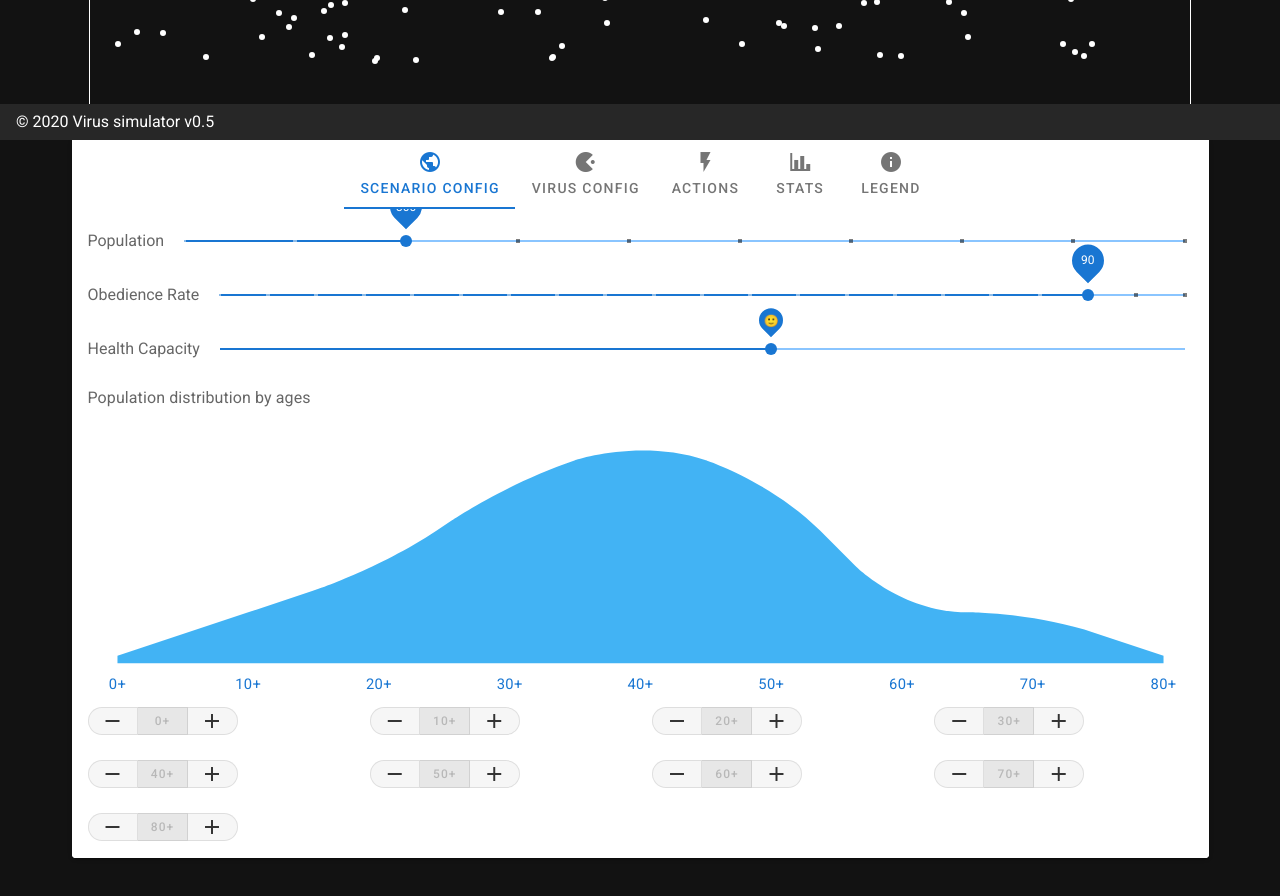
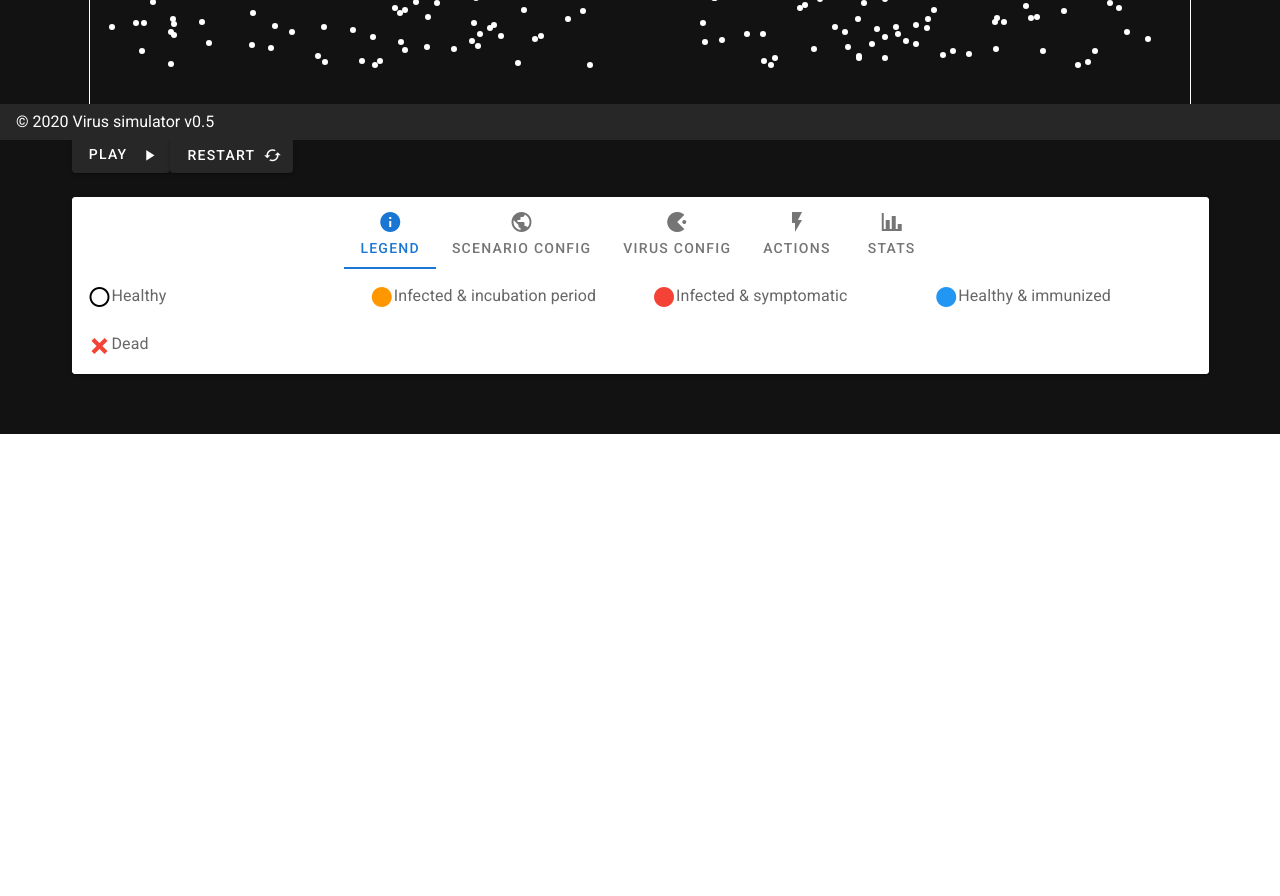
Before and after one commit to jchumillas/virus-simulator, a Nuxt app: page / in a window 1280 px wide. Shown: the part 660-1556 px from the top of the page. After the commit the page ends 1094 px from the top, so only its background shows below. Built offline with nearby package versions, Linux system fonts and the light colour scheme.

Commit message:
play, pause and frame rate to 30

```diff
--- a/pages/index.vue
+++ b/pages/index.vue
@@ -12,10 +12,22 @@
     </v-row>
     <v-row>
       <v-col>
+        <v-btn @click="stop = !stop">
+          <span v-if="!stop">Pause <v-icon right dark>mdi-pause</v-icon></span>
+          <span v-if="stop">Play <v-icon right dark>mdi-play</v-icon></span>
+        </v-btn>
+        <v-btn @click="updateBalls()">Restart<v-icon right dark>mdi-cached</v-icon></v-btn>
+      </v-col>
+    </v-row>
+    <v-row>
+      <v-col>
         <v-card light>
-          <v-tabs v-model="tab" centered icons-and-text>
+          <v-tabs v-model="active_tab" centered icons-and-text>
             <v-tabs-slider></v-tabs-slider>
-
+            <v-tab href="#tab-legend">
+              Legend
+              <v-icon>mdi-information</v-icon>
+            </v-tab>
             <v-tab href="#tab-scenario">
               Scenario config
               <v-icon>mdi-earth</v-icon>
@@ -32,12 +44,36 @@
               Stats
               <v-icon>mdi-chart-bar</v-icon>
             </v-tab>
-            <v-tab href="#tab-legend">
-              Legend
-              <v-icon>mdi-information</v-icon>
-            </v-tab>
           </v-tabs>
-          <v-tabs-items v-model="tab" light>
+          <v-tabs-items v-model="active_tab" light>
+            <v-tab-item :value="'tab-legend'">
+              <v-card flat light>
+                <v-card-text>
+                  <v-row>
+                    <v-col md="3" sm="4" align-self="center">
+                      <v-icon color="black">mdi-checkbox-blank-circle-outline</v-icon>
+                      <v-label light>Healthy</v-label>
+                    </v-col>
+                    <v-col md="3" sm="4" align-self="center">
+                      <v-icon color="orange">mdi-checkbox-blank-circle</v-icon>
+                      <v-label light>Infected & incubation period</v-label>
+                    </v-col>
+                    <v-col md="3" sm="4" align-self="center">
+                      <v-icon color="red">mdi-checkbox-blank-circle</v-icon>
+                      <v-label light>Infected & symptomatic</v-label>
+                    </v-col>
+                    <v-col md="3" sm="4" align-self="center">
+                      <v-icon color="blue">mdi-checkbox-blank-circle</v-icon>
+                      <v-label light>Healthy & immunized</v-label>
+                    </v-col>
+                    <v-col md="3" sm="4" align-self="center">
+                      <v-icon color="red">mdi-close-thick</v-icon>
+                      <v-label light>Dead</v-label>
+                    </v-col>
+                  </v-row>
+                </v-card-text>
+              </v-card>
+            </v-tab-item>
             <v-tab-item :value="'tab-scenario'">
               <v-card flat>
                 <v-card-text>
@@ -202,34 +238,6 @@
                 </v-card-text>
               </v-card>
             </v-tab-item>
-            <v-tab-item :value="'tab-legend'">
-              <v-card flat light>
-                <v-card-text>
-                  <v-row>
-                    <v-col md="3" sm="4" align-self="center">
-                      <v-icon color="black">mdi-checkbox-blank-circle-outline</v-icon>
-                      <v-label light>Healthy</v-label>
-                    </v-col>
-                    <v-col md="3" sm="4" align-self="center">
-                      <v-icon color="orange">mdi-checkbox-blank-circle</v-icon>
-                      <v-label light>Infected & incubation period</v-label>
-                    </v-col>
-                    <v-col md="3" sm="4" align-self="center">
-                      <v-icon color="red">mdi-checkbox-blank-circle</v-icon>
-                      <v-label light>Infected & symptomatic</v-label>
-                    </v-col>
-                    <v-col md="3" sm="4" align-self="center">
-                      <v-icon color="blue">mdi-checkbox-blank-circle</v-icon>
-                      <v-label light>Healthy & immunized</v-label>
-                    </v-col>
-                    <v-col md="3" sm="4" align-self="center">
-                      <v-icon color="red">mdi-close-thick</v-icon>
-                      <v-label light>Dead</v-label>
-                    </v-col>
-                  </v-row>
-                </v-card-text>
-              </v-card>
-            </v-tab-item>
           </v-tabs-items>
         </v-card>
       </v-col>
@@ -243,21 +251,23 @@ import Sparkline from '@/components/Sparkline';
 import Ball from '@/lib/Ball';
 let balls = [];
 let vueCanvas = null;
-const maxVel = 1;
-const currentFps = 60;
-const stop = false;
+// const maxVel = 1;
+const currentFps = [30, 60];
+const fpsMult = [2, 1];
 let fpsInterval, now, then, elapsed;
 
 export default {
   components: { Sparkline },
   data() {
     return {
+      stop: true,
+      fpsRatio: 0,
       days: 0,
       currentFrame: 0,
-      tab: null,
+      active_tab: 'tab-legend',
       mapWidth: 1100,
       mapHeight: 600,
-      ballsNum: 300,
+      ballsNum: 600,
       obedienceRate: 90,
       agesDistribution: [2, 3, 4, 6, 7, 6, 3, 3, 2],
       agesDistString: 'ageDist',
@@ -443,7 +453,7 @@ export default {
         const ball = new Ball(
           vueCanvas,
           balls,
-          maxVel,
+          fpsMult[this.fpsRatio],
           this.agesDistribution,
           this.incubationTime,
           this.symptomaticTime,
@@ -464,7 +474,7 @@ export default {
       this.symptomaticRegister = [];
       this.deadAcumulatedRegister = [];
       this.deadToday = [];
-      this.startAnimating(currentFps);
+      this.startAnimating(currentFps[this.fpsRatio]);
     },
     startAnimating(fps) {
       fpsInterval = 1000 / fps;
@@ -472,13 +482,14 @@ export default {
       this.loop();
     },
     loop() {
-      if (stop) return;
       requestAnimationFrame(this.loop);
       now = Date.now();
       elapsed = now - then;
       if (elapsed > fpsInterval) {
-        this.currentFrame++;
-        this.days = Math.round(this.currentFrame / currentFps / 2);
+        if (!this.stop) {
+          this.currentFrame++;
+          this.days = Math.round(this.currentFrame / (currentFps[this.fpsRatio] / (2 / 4)));
+        }
         then = now - (elapsed % fpsInterval);
 
         vueCanvas.fillStyle = '#121212';
@@ -488,9 +499,9 @@ export default {
 
         for (let i = 0; i < balls.length; i++) {
           balls[i].draw(vueCanvas);
-          if (!balls[i].died) {
+          if (!balls[i].died && !this.stop) {
             balls[i].update(vueCanvas, this.days, this.increaseHealthBusy, this.decreaseHealthBusy, this.isHealthFull);
-            balls[i].collisionDetect(this.propagation);
+            balls[i].collisionDetect(this.propagation, fpsMult[this.fpsRatio]);
           }
         }
 
```
Also changed, not shown: lib/Ball.js.
